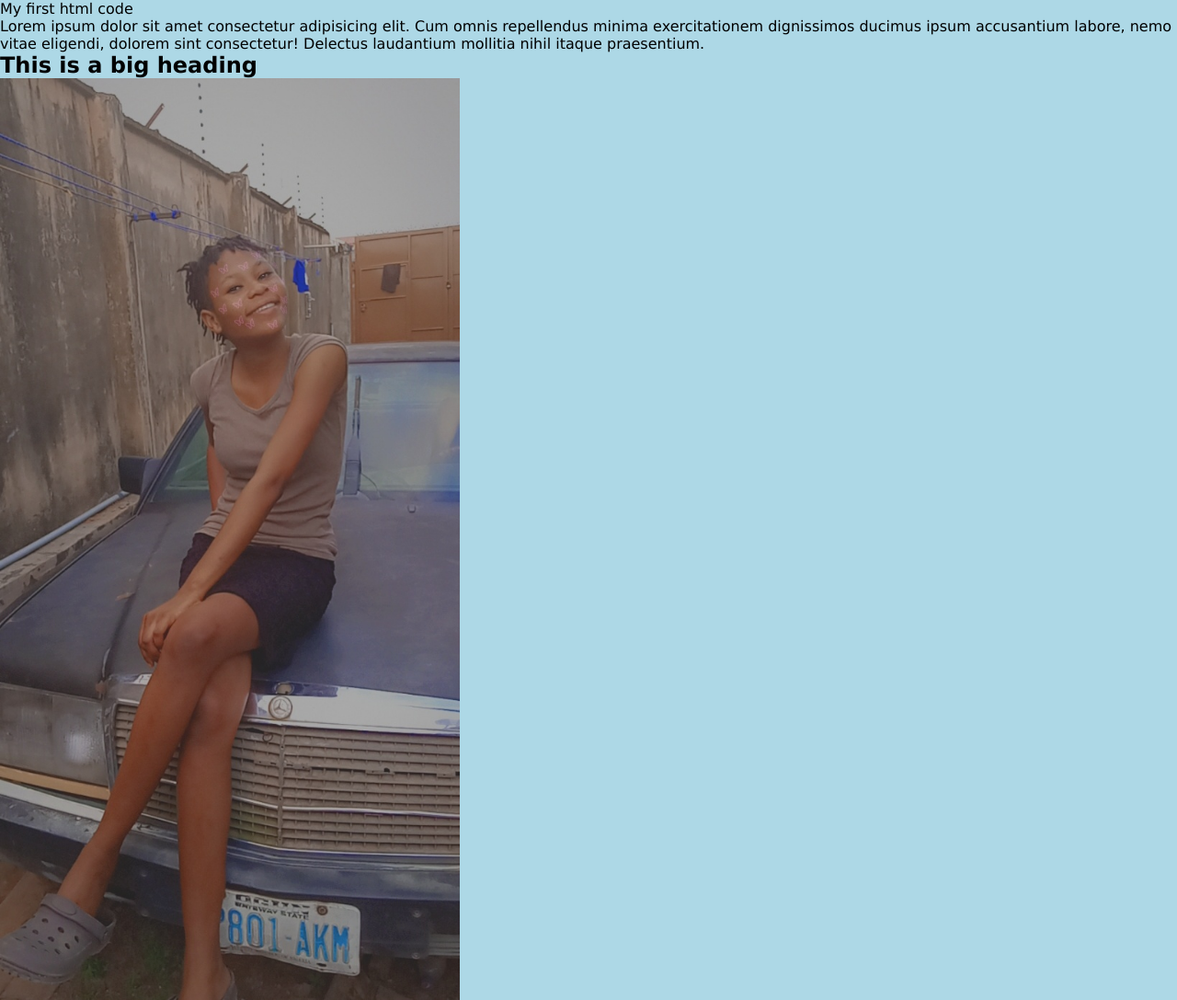
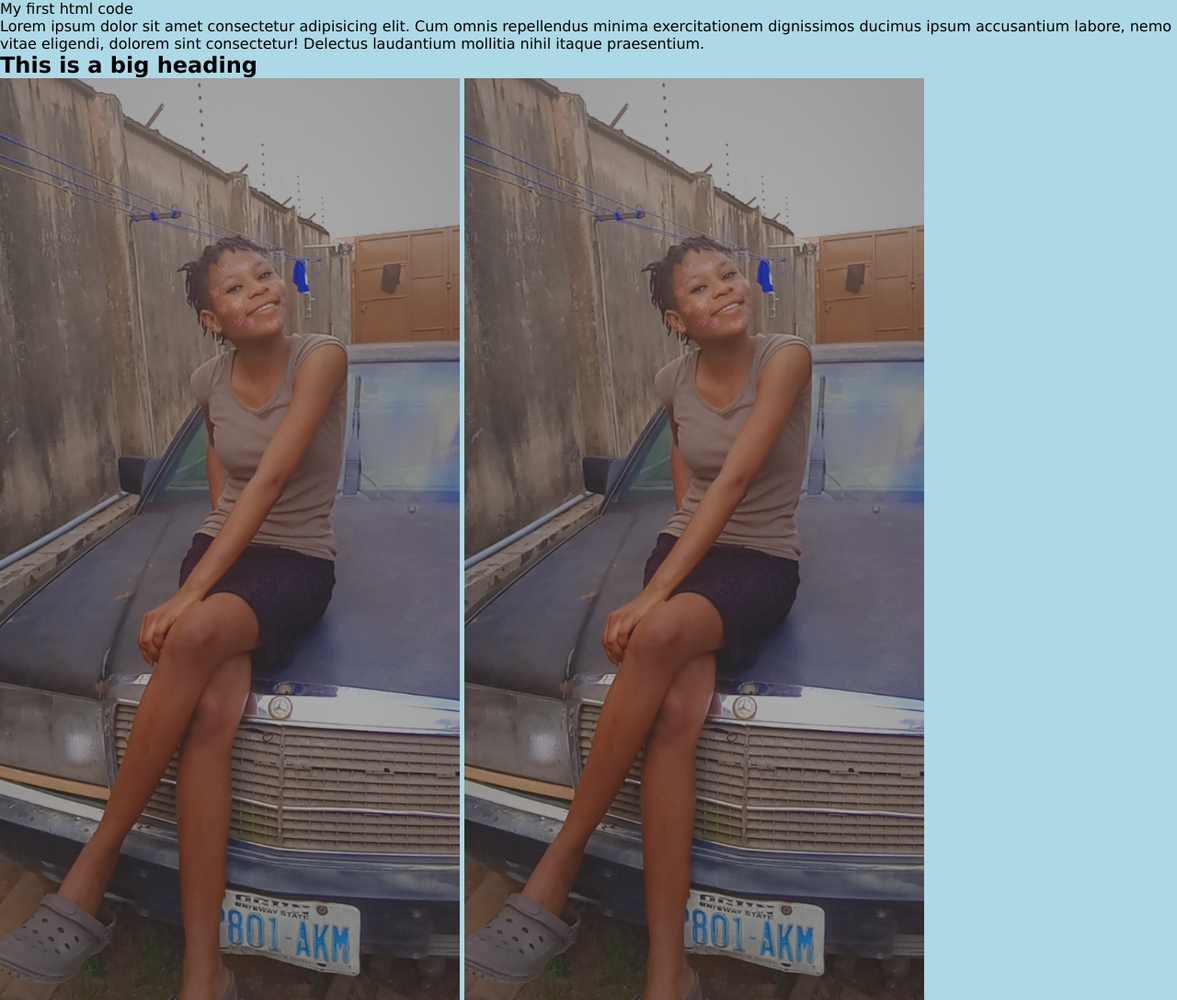
Before and after one commit to jadesolayo/newproject, a plain HTML site: page index.html in a window 1280 px wide. Shown: the whole page at 92% size. Drawn offline with Linux system fonts and the light colour scheme.

Commit message:
Added new image

```diff
--- a/index.html
+++ b/index.html
@@ -12,5 +12,6 @@
     <p>Lorem ipsum dolor sit amet consectetur adipisicing elit. Cum omnis repellendus minima exercitationem dignissimos ducimus ipsum accusantium labore, nemo vitae eligendi, dolorem sint consectetur! Delectus laudantium mollitia nihil itaque praesentium.</p>
     <h2>This is a big heading</h2>
     <img src="./Snapchat-702782035.jpg" alt="img" width="500px">
+    <img src="./Snapchat-702782035.jpg" alt="img" width="500px">
 </body>
 </html>
```
